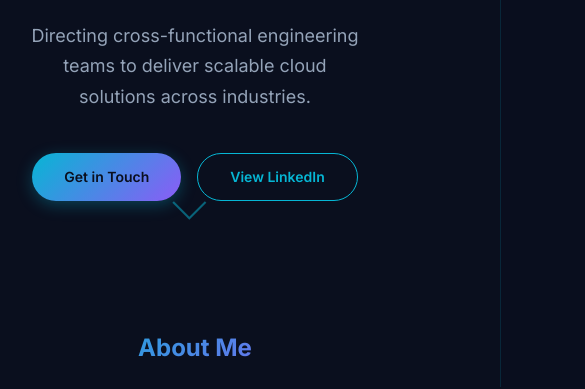
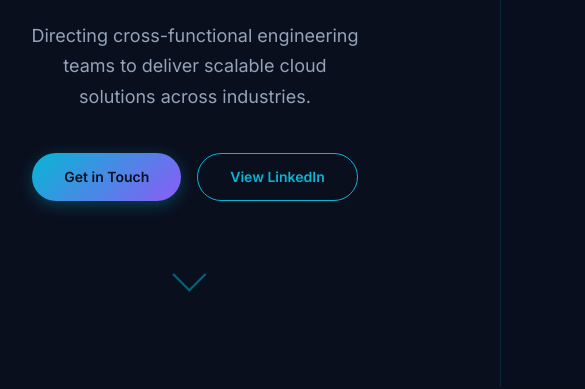
Before and after one commit to mauro666x/personal-web-app, a website built with Vite: page index.html in a window 390 px wide. Shown: the part 457-846 px from the top of the page, 585 px wide, since content can reach past the window. Built offline with nearby package versions, Linux system fonts and the light colour scheme; files whose address does not match are found by name.

Commit message:
fix: resolve scroll-indicator overlapping hero content on mobile
- Switch .scroll-indicator from position:absolute to position:relative on mobile
- Add flex-direction:column to .hero section on mobile for proper vertical flow
- Add overflow:visible to .hero on mobile to prevent clipping

```diff
--- a/style.css
+++ b/style.css
@@ -1144,6 +1144,24 @@ ul {
     text-align: center;
   }
 
+  /* Scroll indicator mobile — flow below content instead of overlapping */
+  .scroll-indicator {
+    position: relative;
+    bottom: auto;
+    left: auto;
+    transform: none;
+    display: flex;
+    justify-content: center;
+    margin-top: var(--space-10);
+    width: 100%;
+  }
+
+  .hero {
+    padding-bottom: var(--space-8);
+    flex-direction: column;
+    overflow: visible;
+  }
+
   /* Section padding */
   .section {
     padding: var(--space-16) 0;
```
